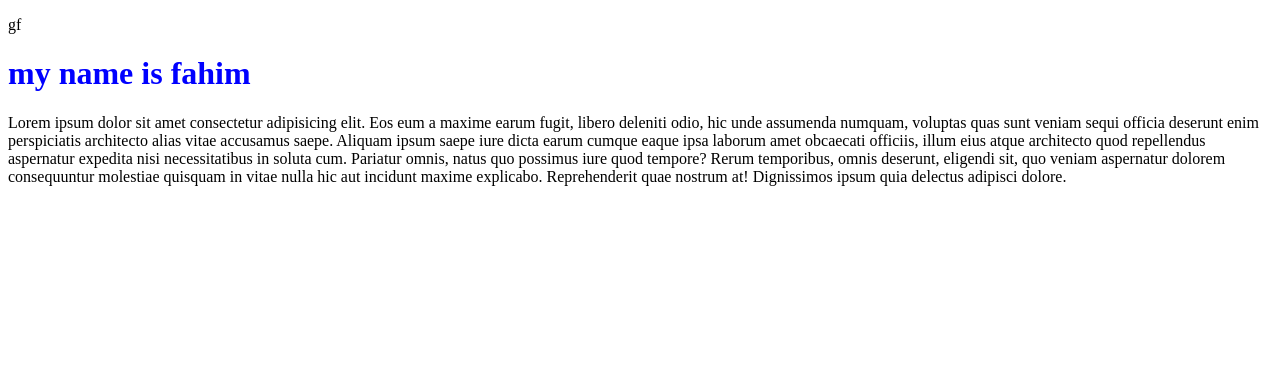
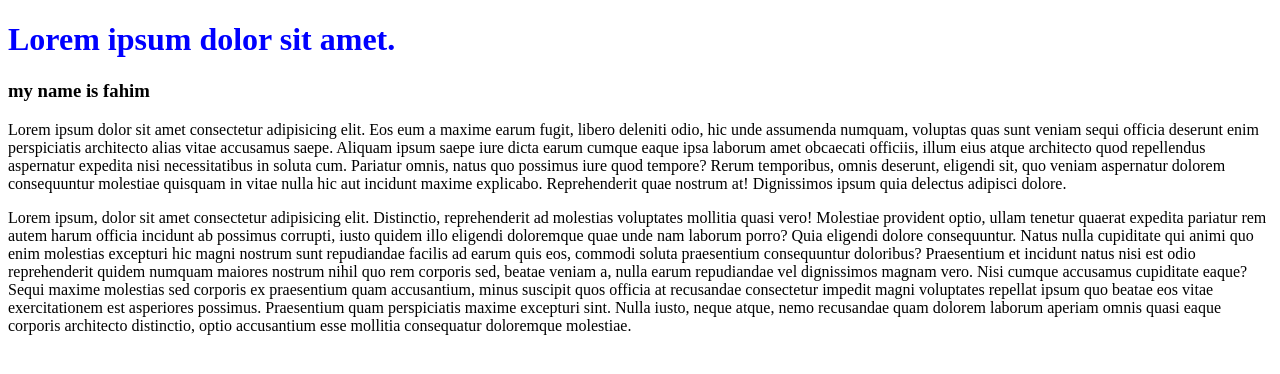
Before and after one commit to ikramulhasan1/htr.html, a plain HTML site: page htr.html in a window 1280 px wide. Drawn offline with Linux system fonts and the light colour scheme.

Commit message:
htr.html

```diff
--- a/htr.html
+++ b/htr.html
@@ -8,8 +8,13 @@
     <link rel="stylesheet" href="stylesheet.css">
 </head>
 <body>
-    <p>gf</p>
-    <h1>my name is fahim</h1>
+    <h1>Lorem ipsum dolor sit amet.</h1>
+    <h3>my name is fahim</h3>
     <p>Lorem ipsum dolor sit amet consectetur adipisicing elit. Eos eum a maxime earum fugit, libero deleniti odio, hic unde assumenda numquam, voluptas quas sunt veniam sequi officia deserunt enim perspiciatis architecto alias vitae accusamus saepe. Aliquam ipsum saepe iure dicta earum cumque eaque ipsa laborum amet obcaecati officiis, illum eius atque architecto quod repellendus aspernatur expedita nisi necessitatibus in soluta cum. Pariatur omnis, natus quo possimus iure quod tempore? Rerum temporibus, omnis deserunt, eligendi sit, quo veniam aspernatur dolorem consequuntur molestiae quisquam in vitae nulla hic aut incidunt maxime explicabo. Reprehenderit quae nostrum at! Dignissimos ipsum quia delectus adipisci dolore.</p>
+
+    <div>
+        Lorem ipsum, dolor sit amet consectetur adipisicing elit. Distinctio, reprehenderit ad molestias voluptates mollitia quasi vero! Molestiae provident optio, ullam tenetur quaerat expedita pariatur rem autem harum officia incidunt ab possimus corrupti, iusto quidem illo eligendi doloremque quae unde nam laborum porro? Quia eligendi dolore consequuntur. Natus nulla cupiditate qui animi quo enim molestias excepturi hic magni nostrum sunt repudiandae facilis ad earum quis eos, commodi soluta praesentium consequuntur doloribus? Praesentium et incidunt natus nisi est odio reprehenderit quidem numquam maiores nostrum nihil quo rem corporis sed, beatae veniam a, nulla earum repudiandae vel dignissimos magnam vero. Nisi cumque accusamus cupiditate eaque? Sequi maxime molestias sed corporis ex praesentium quam accusantium, minus suscipit quos officia at recusandae consectetur impedit magni voluptates repellat ipsum quo beatae eos vitae exercitationem est asperiores possimus. Praesentium quam perspiciatis maxime excepturi sint. Nulla iusto, neque atque, nemo recusandae quam dolorem laborum aperiam omnis quasi eaque corporis architecto distinctio, optio accusantium esse mollitia consequatur doloremque molestiae.
+
+    </div>
 </body>
 </html>
```
